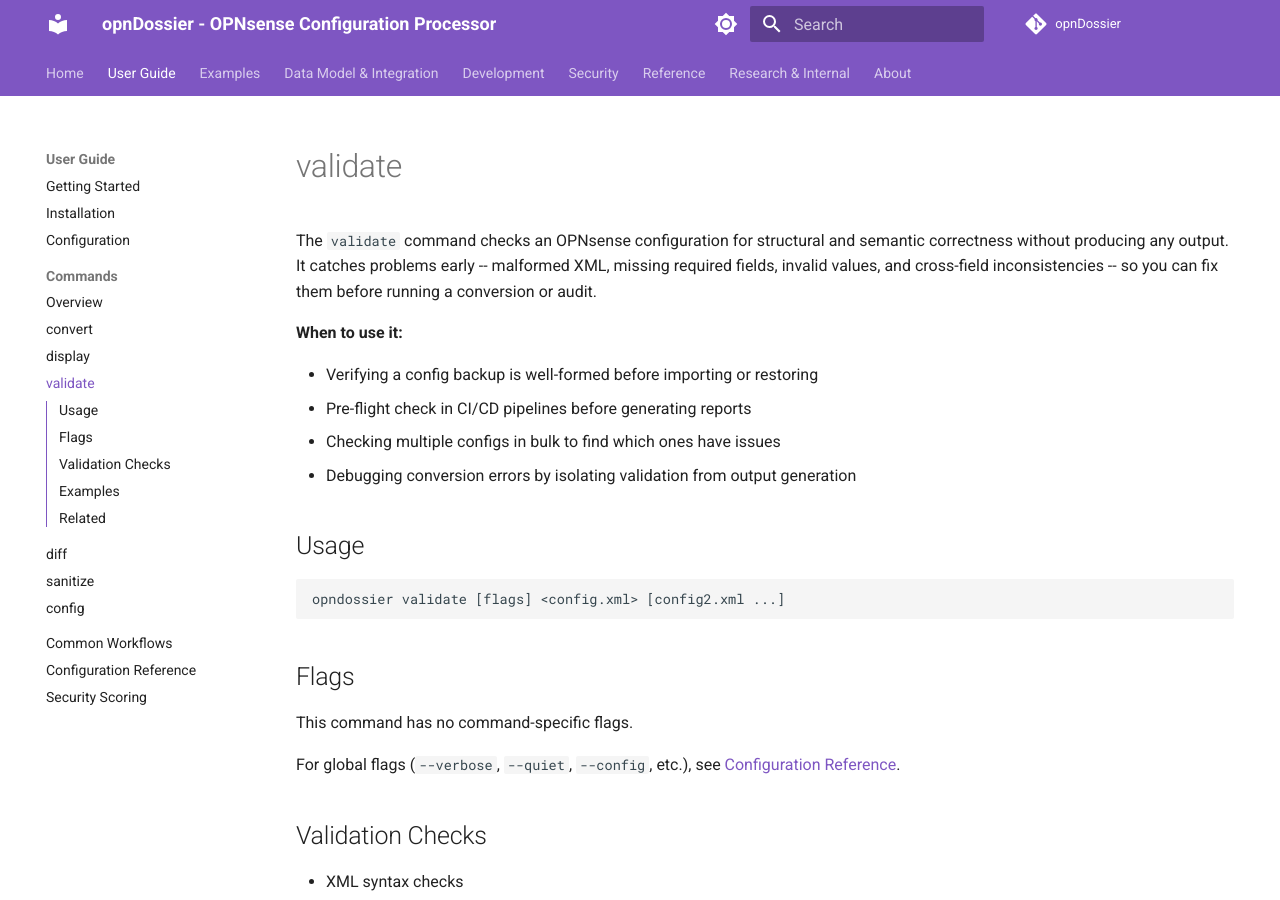
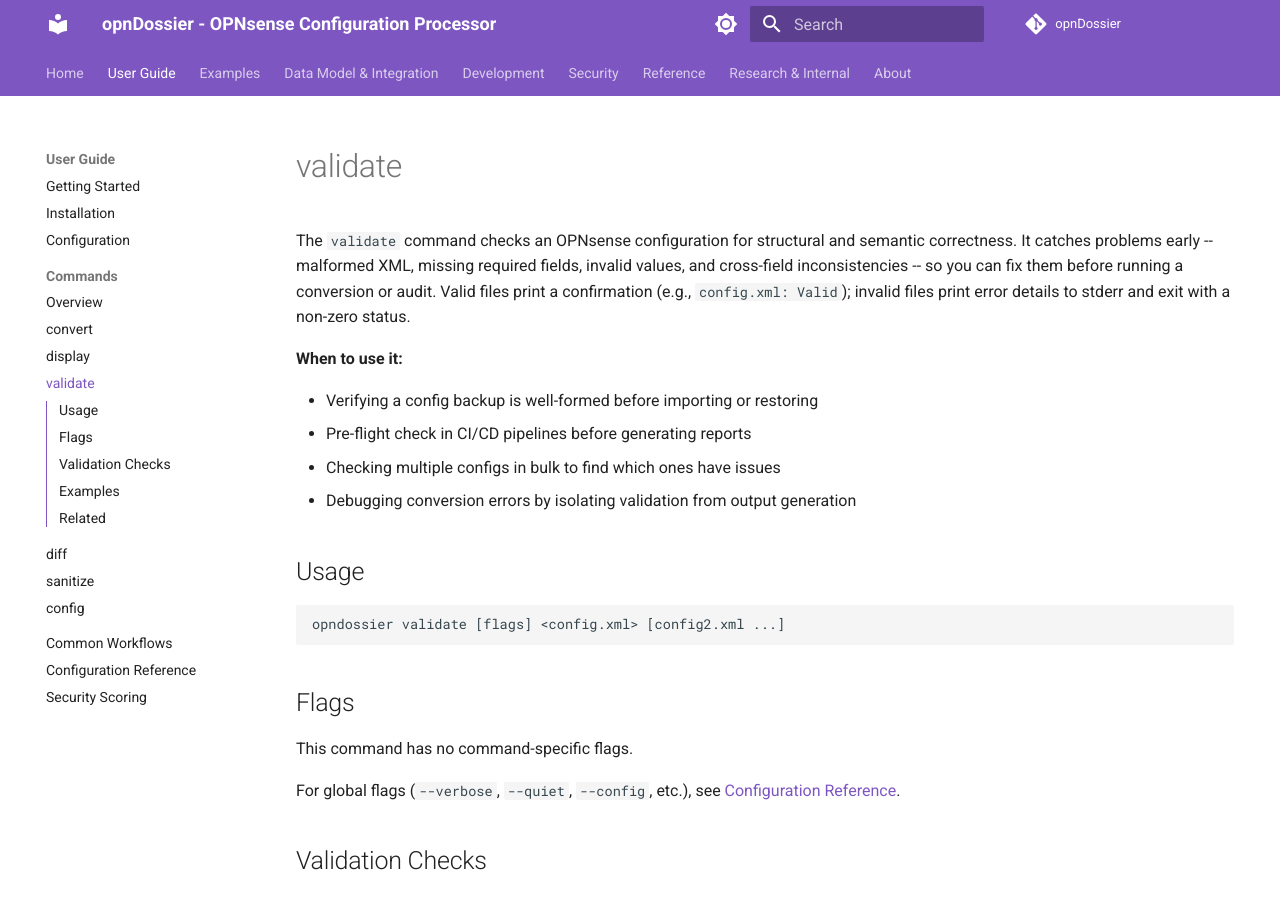
Before and after one commit to EvilBit-Labs/opnDossier, an MkDocs documentation site: the page built from docs/user-guide/commands/validate.md, in a window 1280 px wide and 900 px high. Built offline with MkDocs 1.6.1 and Material for MkDocs 9.7.7, drawn with Linux system fonts in a browser that asks for light colours; comment, search, counter and statistics services are not loaded; the version menu is left out.

Commit message:
docs: update validate command description and usage formatting
Signed-off-by: UncleSp1d3r <unclesp1d3r@evilbitlabs.io>

````diff
--- a/docs/user-guide/commands/validate.md
+++ b/docs/user-guide/commands/validate.md
@@ -1,6 +1,6 @@
 # validate
 
-The `validate` command checks an OPNsense configuration for structural and semantic correctness without producing any output. It catches problems early -- malformed XML, missing required fields, invalid values, and cross-field inconsistencies -- so you can fix them before running a conversion or audit.
+The `validate` command checks an OPNsense configuration for structural and semantic correctness. It catches problems early -- malformed XML, missing required fields, invalid values, and cross-field inconsistencies -- so you can fix them before running a conversion or audit. Valid files print a confirmation (e.g., `config.xml: Valid`); invalid files print error details to stderr and exit with a non-zero status.
 
 **When to use it:**
 
@@ -11,7 +11,7 @@
 
 ## Usage
 
-```
+```text
 opndossier validate [flags] <config.xml> [config2.xml ...]
 ```
 
````
